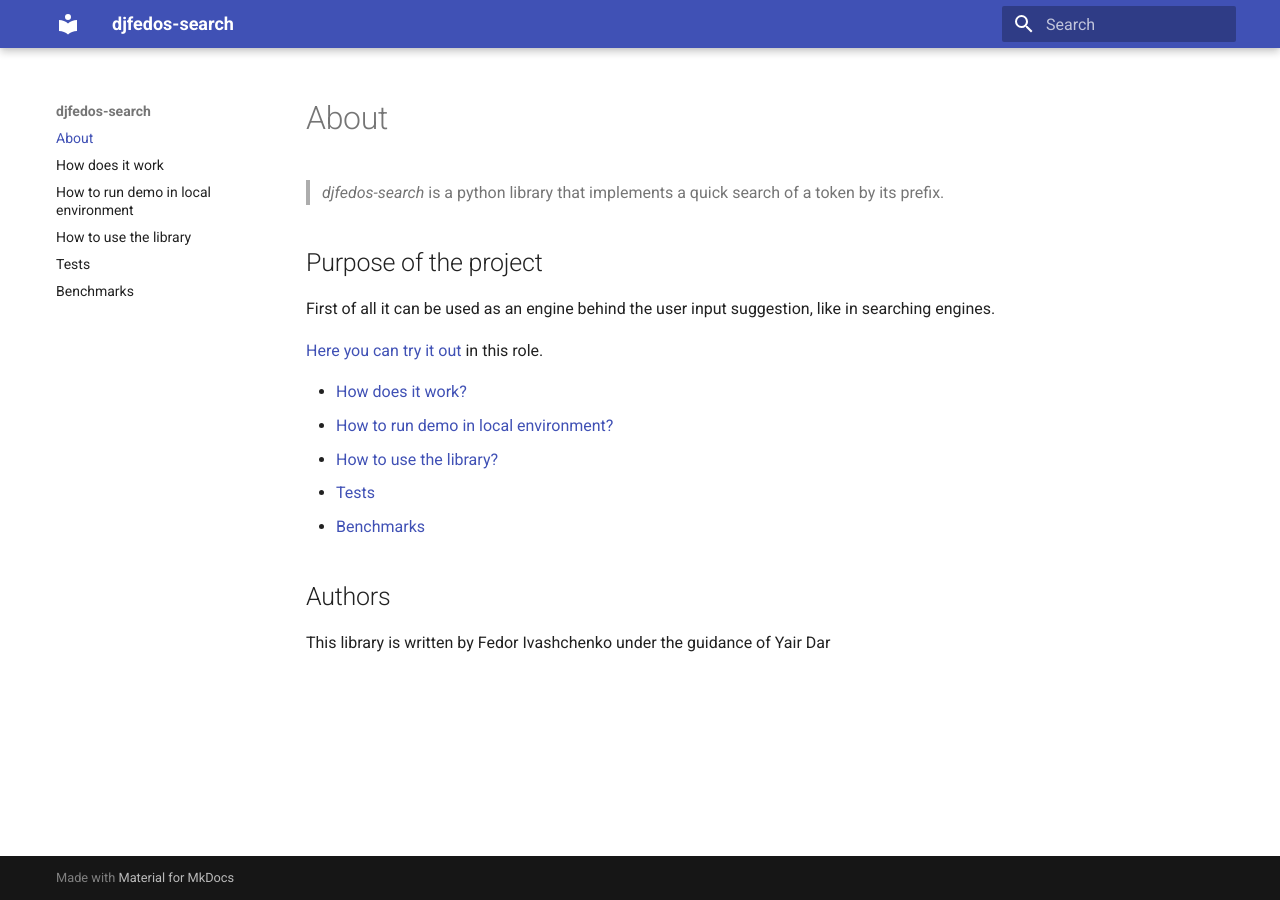
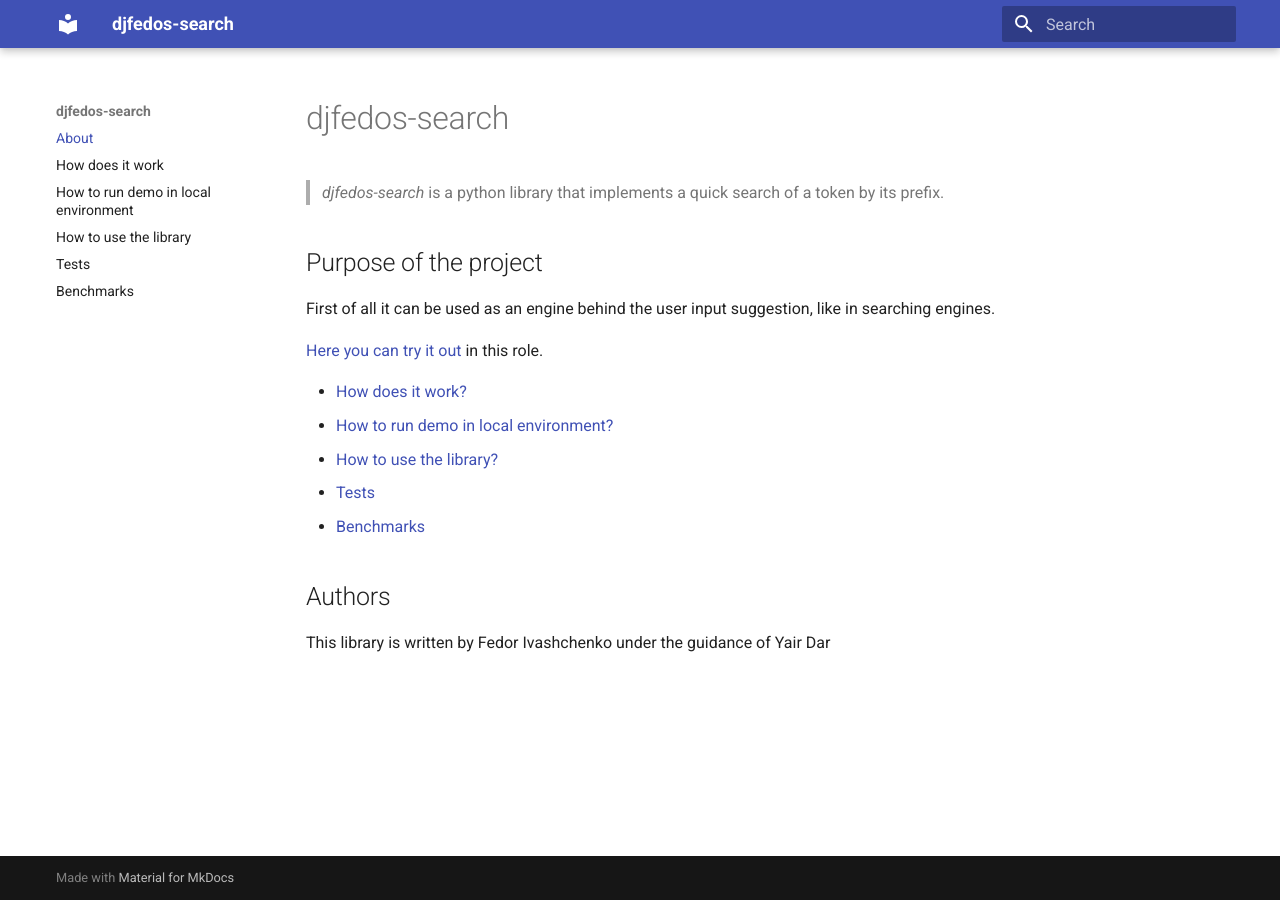
Before and after one commit to djfedos/djfedos-search, an MkDocs documentation site: the page built from docs/docs/index.md, in a window 1280 px wide. Built offline with MkDocs 1.6.1 and Material for MkDocs 9.7.7, drawn with Linux system fonts in a browser that asks for light colours.

Commit message:
Fix headline

```diff
--- a/docs/docs/index.md
+++ b/docs/docs/index.md
@@ -2,6 +2,8 @@
 hide:
   - toc
 ---
+
+# djfedos-search
 
 > _djfedos-search_ is a python library that implements a quick search of a token by its prefix.
 
```
